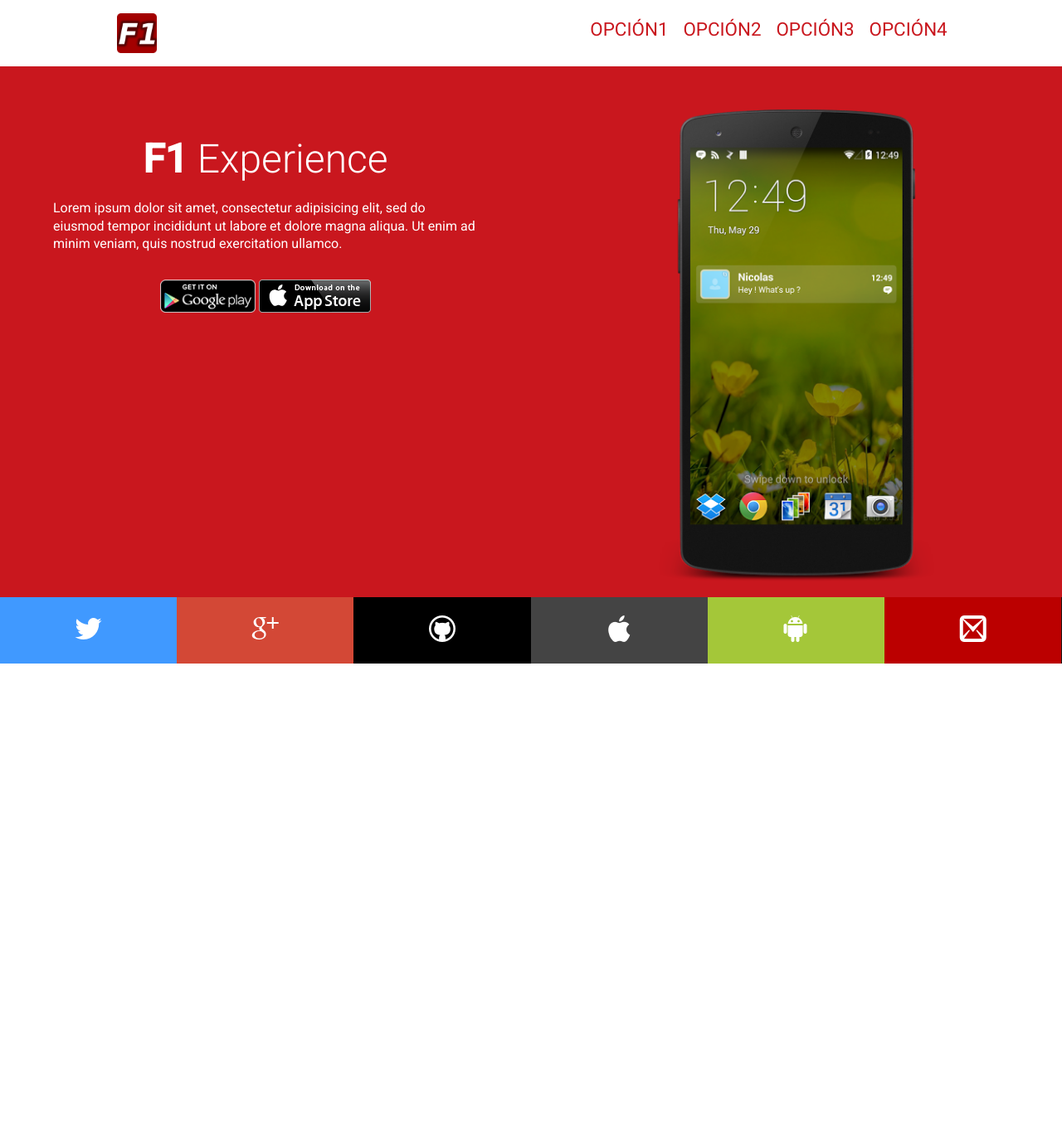
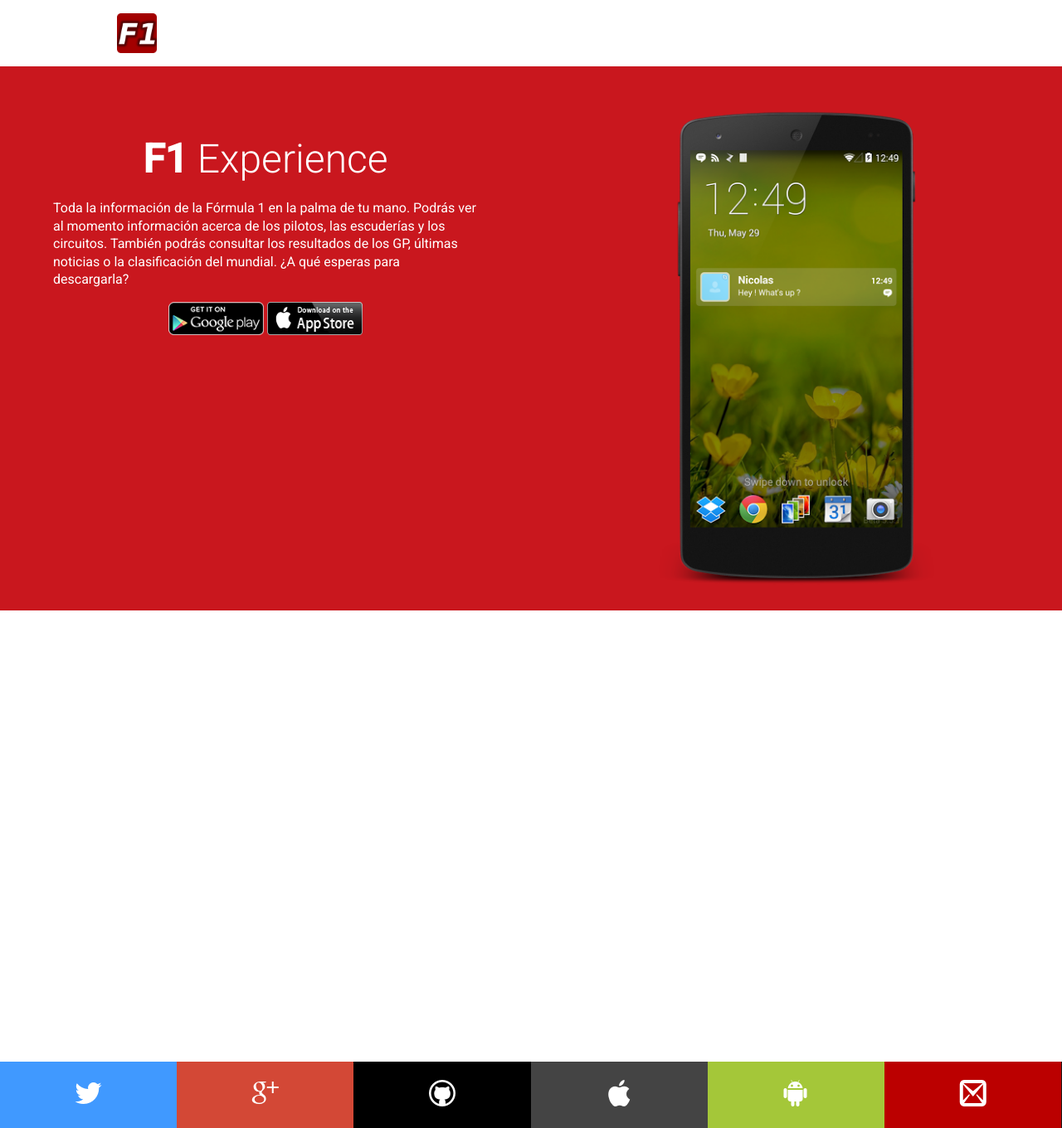
Before and after one commit to achamorro-dev/f1experience, a Django app: page / in a window 1280 px wide. Shown: the whole page at 83% size. Run offline with Django 3.2, Linux system fonts and the light colour scheme.

Commit message:
New section screenshots empty. Commented menu section

```diff
--- a/f1experience/static/css/base.css
+++ b/f1experience/static/css/base.css
@@ -100,10 +100,6 @@
   overflow-x: hidden;
   width: 100%;
 }
-.bmain {
-  background: #c9171e;
-  color: #fff;
-}
 .header {
   background: #fff;
   overflow: hidden;
@@ -118,11 +114,15 @@
   height: 3em;
 }
 .body-section {
-  height: 40em;
   overflow: hidden;
 }
+.bmain {
+  background: #c9171e;
+  color: #fff;
+  height: 41em;
+}
 .complete-div-section {
-  height: 20em;
+  height: 20.5em;
   padding: 5%;
   text-align: center;
   width: 100%;
@@ -132,11 +132,17 @@
   background-repeat: no-repeat;
   background-size: 400px;
   background-position-x: 50%;
-  background-position-y: 15%;
+  background-position-y: 10%;
 }
 .store-button {
   height: 2.5em;
-  margin-top: 2em;
+  margin-top: 1em;
+  width: 7.1875em;
+}
+.screenshot-div {
+  float: left;
+  height: 17em;
+  width: 50%;
 }
 .footer-section {
   background: #1a1a1a;
--- a/f1experience/static/stylus/site.styl
+++ b/f1experience/static/stylus/site.styl
@@ -16,9 +16,6 @@
     line-height $bodylineheight
     overflow-x  hidden
     width       100%
-.bmain
-    background  $maincolor
-    color       $white
 /* HEADER */
 .header
     background  $white
@@ -32,10 +29,13 @@
     height      3em
 /* BODY */
 .body-section
-    height      40em
     overflow    hidden
+.bmain
+    background  $maincolor
+    color       $white
+    height      41em
 .complete-div-section
-    height      20em
+    height      20.5em
     padding     5%
     text-align  center
     width       100%
@@ -44,10 +44,15 @@
     background-repeat       no-repeat
     background-size         400px
     background-position-x   50%
-    background-position-y   15%
+    background-position-y   10%
 .store-button
     height      2.5em
-    margin-top  2em
+    margin-top  1em
+    width       7.1875em
+.screenshot-div
+    float       left
+    height      17em
+    width       50%
 /* FOOTER */
 .footer-section
     background  lighten($black,10%)
--- a/f1experience/templates/index.html
+++ b/f1experience/templates/index.html
@@ -14,6 +14,7 @@
         <div class="logo-div">
             <img class="logo-img" src="{% static 'img/logo.png' %}" alt="F1 Experience"/>
         </div>
+        <!--
         <nav class="menu-container">
             <ul class="menu">
                 <a class="menu-anchor" href="#"><li class="menu-item w400">OPCIÓN1</li></a>
@@ -22,13 +23,16 @@
                 <a class="menu-anchor" href="#"><li class="menu-item w400">OPCIÓN4</li></a>
             </ul>
         </nav>
+        -->
     </header>
     <section class="body-section bmain">
         <div class="complete-div-section">
             <h1 class="h1 w300"><i class="w700">F1</i> Experience</h1>
-            <p>Lorem ipsum dolor sit amet, consectetur adipisicing elit, sed do eiusmod
-            tempor incididunt ut labore et dolore magna aliqua. Ut enim ad minim veniam,
-            quis nostrud exercitation ullamco.</p>
+            <p>Toda la información de la Fórmula 1 en la palma de tu mano. Podrás ver al momento
+            información acerca de los pilotos, las escuderías y los circuitos. También podrás consultar
+            los resultados de los GP, últimas noticias o la clasificación del mundial. ¿A qué esperas para
+            descargarla?
+            </p>
             <a href="#">
               <img class="store-button" alt="Get it on Google Play" src="{% static 'img/gplay_button.png' %}" />
             </a>
@@ -37,7 +41,12 @@
             </a>
         </div>
         <div class="complete-div-section device-section"></div>
-
+    </section>
+    <section class="body-section bscreenshots">
+        <h2></h2>
+        <div class="screenshot-div screenshot1"></div>
+        <div class="screenshot-div screenshot2"></div>
+        <div class="screenshot-div screenshot3"></div>
     </section>
     <footer class="footer-section">
         <a class="icon-anchor" href="#">
```
